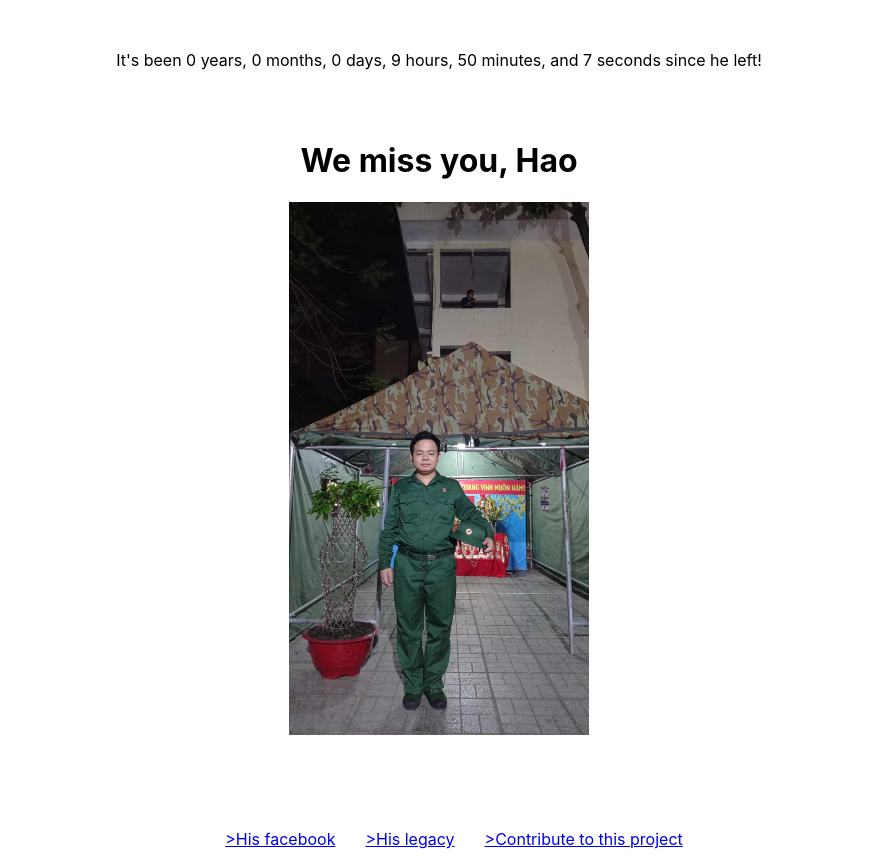
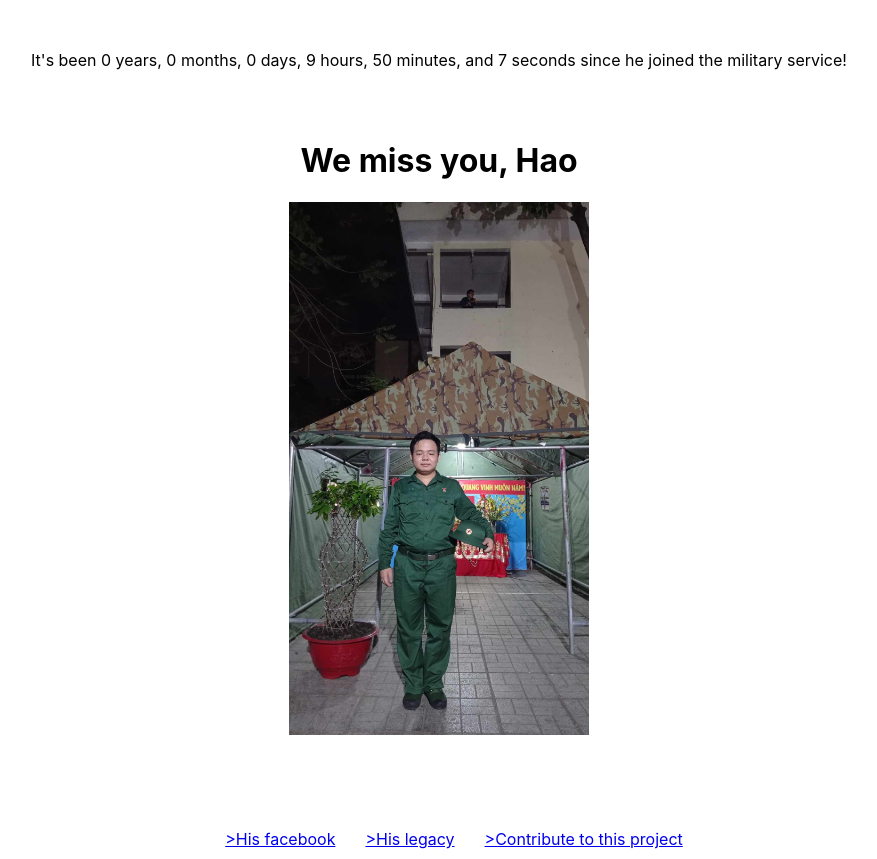
Before and after one commit to DinhHuynhTienPhu/day-counters, a React (Create React App) app: page / in a window 1280 px wide. Shown: the whole page, without its empty margins (201-1078 px from the left). Built offline with nearby package versions, Linux system fonts and the light colour scheme.

Commit message:
dont use left, he's not dead or sthing

```diff
--- a/src/App.js
+++ b/src/App.js
@@ -38,7 +38,7 @@ function App() {
     var seconds = Math.floor(difference / 1000);
 
     document.getElementById('text-count').textContent =
-      "It's been " + years + " years, " + months + " months, " + days + " days, " + hours + " hours, " + minutes + " minutes, and " + seconds + " seconds since he left!";
+      "It's been " + years + " years, " + months + " months, " + days + " days, " + hours + " hours, " + minutes + " minutes, and " + seconds + " seconds since he joined the military service!";
 
   }, 1000);
 
@@ -50,7 +50,7 @@ function App() {
 
     <div className="App" >
       <div  style={{ display: 'flex', justifyContent: 'center', alignItems: 'center', margin:  '50px' }}>
-        <span id='text-count' >It's been {years} years, {months} months, {days} days, {hours} hours, {minutes} minutes, and {seconds} seconds since he left!</span>
+        <span id='text-count' >It's been {years} years, {months} months, {days} days, {hours} hours, {minutes} minutes, and {seconds} seconds since he joined the military service!</span>
         <br />
       </div>
       <div style={{ display: 'flex', justifyContent: 'center', alignItems: 'center', marginTop: '10px' }}>
```
